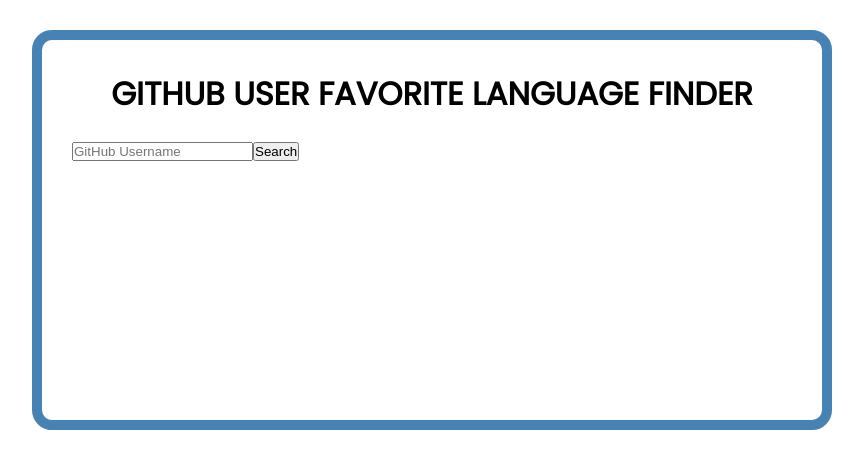
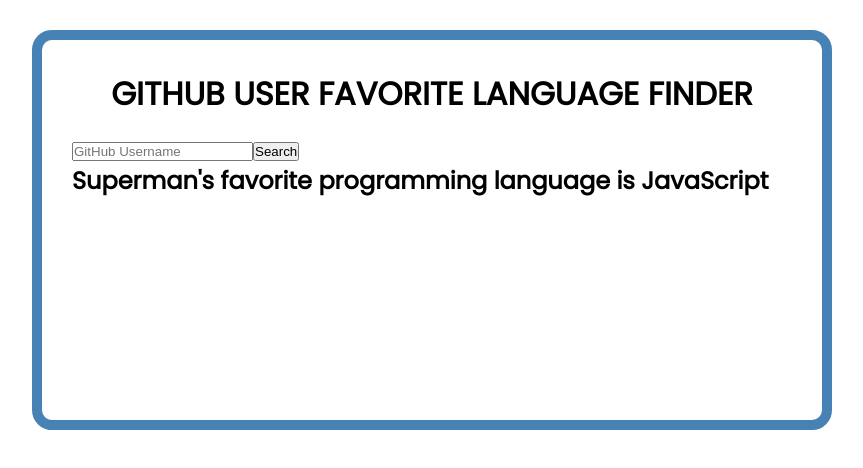
Before and after one commit to TomasGarciaDev/github-user-language-finder, a React (Create React App) app: page / in a window 1280 px wide. Shown: the top 468 px of the page, without its empty margins (208-1071 px from the left). Built offline with nearby package versions, Linux system fonts and the light colour scheme.

Commit message:
UserCard component created with test

```diff
--- a/src/App.js
+++ b/src/App.js
@@ -1,11 +1,13 @@
 import Header from './components/Header';
 import Finder from './components/Finder';
+import UserCard from './components/UserCard';
 
 function App() {
   return (
     <div className="container">
       <Header />
       <Finder />
+      <UserCard />
     </div>
   );
 }
--- /dev/null
+++ b/src/components/UserCard.js
@@ -0,0 +1,9 @@
+const UserCard = () => {
+  return (
+    <div data-testid="usercard-test">
+      <h2>Superman's favorite programming language is JavaScript</h2>
+    </div>
+  )
+}
+
+export default UserCard
```
Also changed, not shown: 2 other files (tests, documents, lock files or other folders).
